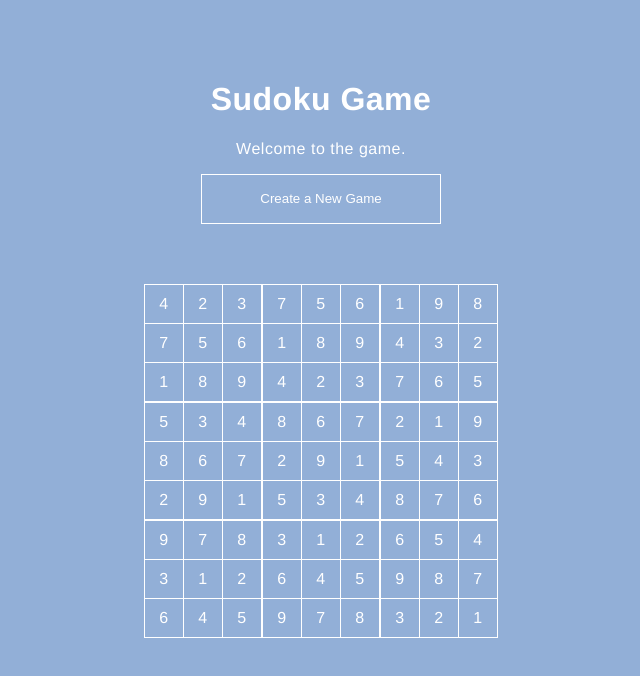
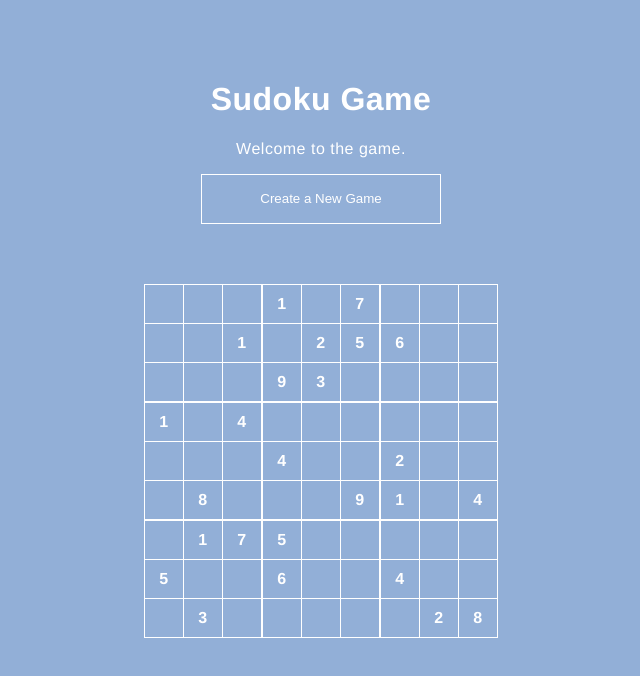
Before and after one commit to maria-tyan/sudoku, a Vue app: page / in a window 1280 px wide. Both pictures are taken after a click on the button "Create a New Game". Shown: the top 676 px of the page, without its empty margins (319-959 px from the left). Built offline with nearby package versions, Linux system fonts and the light colour scheme.

Commit message:
Add inputs to the main grid and randomly hide elements out of it

```diff
--- a/src/App.vue
+++ b/src/App.vue
@@ -4,14 +4,19 @@
       <p>Welcome to the game.</p>
 
       <button
-        @click="mixArray(cells, 20)"
+        @click="hideCells()"
         class="button"
       >
         Create a New Game
       </button>
       <transition-group name="cell" tag="div" class="container">
         <div v-for="cell in cells.flat()" :key="cell.id" class="cell">
-          {{ cell.number }}
+          <template v-if="cell.hiden">
+            <input type="number" class="cell-input" />
+          </template>
+          <template v-else>
+            {{ cell.number }}
+          </template>
         </div>
       </transition-group>
     </div>
@@ -24,7 +29,7 @@ export default {
   name: 'SudokuGame',
   data() {
     return {
-      hints: 42,
+      hints: 25,
       cells: this.chunk(this.init()),
     };
   },
@@ -87,13 +92,23 @@ export default {
     },
     // create random sudoku field using diffrent methods
     mixArray(array, n) {
+      // n it's number of shuffles in the array to get a random game
       const arrayOfMethods = [this.transpose, this.swapRows, this.swapColumns, this.swapRowsArea, this.swapColumnsArea]
       const length = arrayOfMethods.length
       for (let i = 0; i < n; i++) {
         array = arrayOfMethods[parseInt(Math.random() * length)](array)
       }
       this.cells = array
-    }
+    },
+    hideCells() {
+      this.mixArray(this.cells, 20)
+      const numberOfHiddenCells = 81 - this.hints
+      while (this.cells.flat().filter((cell) => cell.hiden === true).length < numberOfHiddenCells) {
+        const randomCellRow = parseInt(Math.random() * 9)
+        const randomCellColumn = parseInt(Math.random() * 9)
+        this.cells[randomCellRow][randomCellColumn].hiden = true
+      }
+    },
   }
 }
 </script>
--- a/src/less/cell.less
+++ b/src/less/cell.less
@@ -7,6 +7,8 @@
   border: 1px solid white;
   margin-right: -1px;
   margin-bottom: -1px;
+  font-size: 16px;
+  font-weight: 700;
 
   &:nth-child(3n) {
     margin-right: 0;
@@ -17,4 +19,15 @@
   &-move {
     transition: transform 1s;
   }
+  &-input {
+    border: none;
+    width: 100%;
+    height: 100%;
+    background-color: transparent;
+    color: white;
+    text-align: center;
+    outline: none;
+    font-size: 16px;
+    font-weight: 300;
+  }
 }
```
